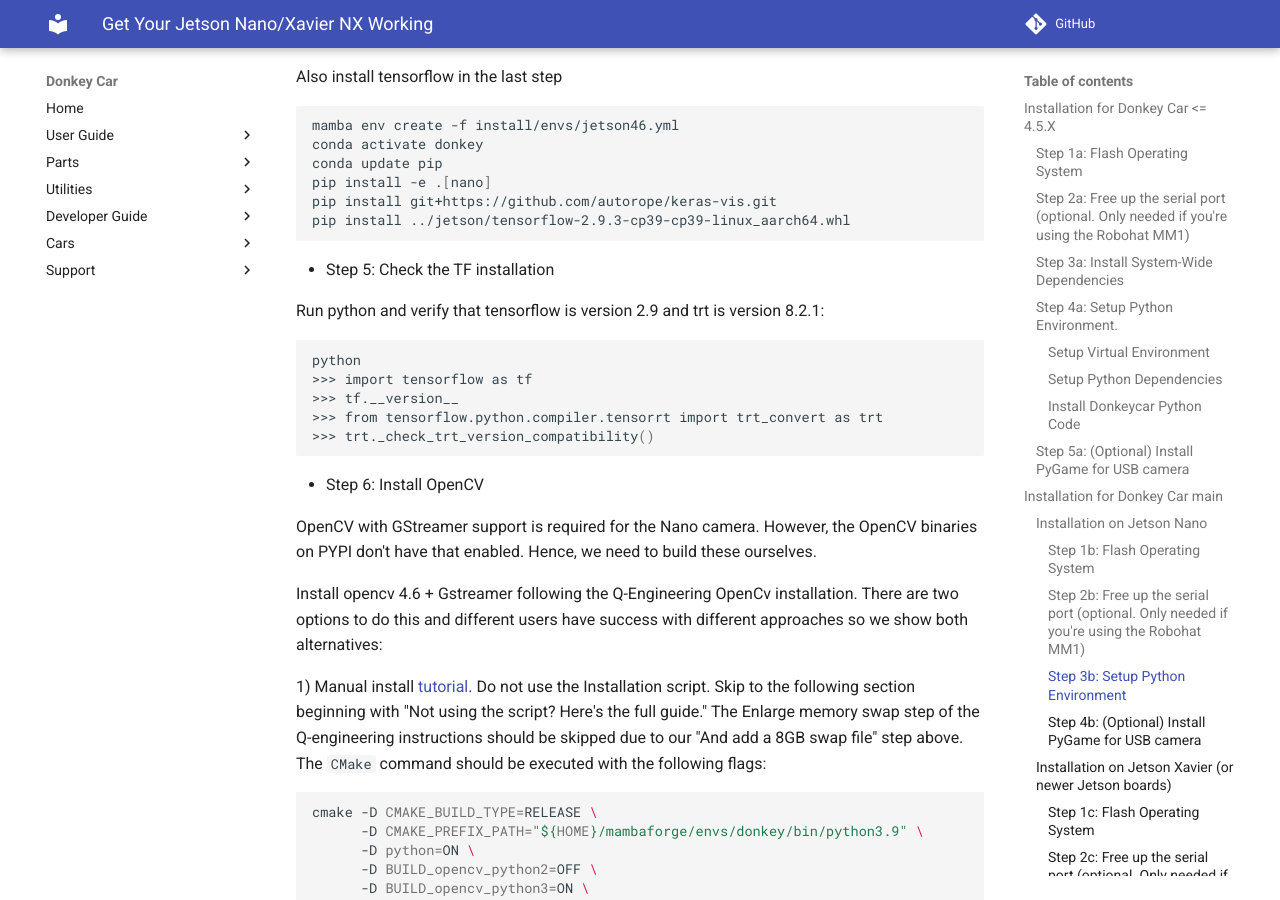
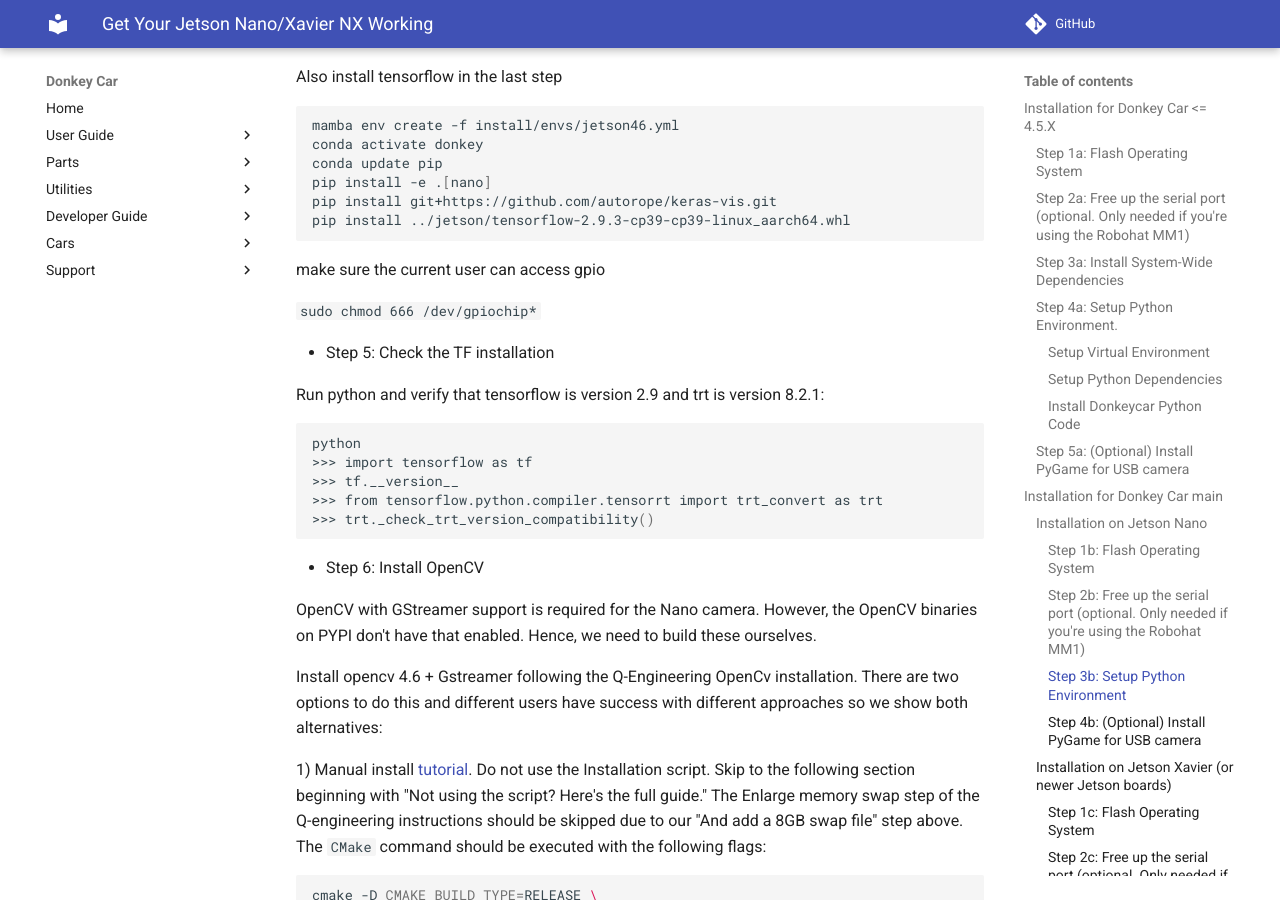
Before and after one commit to autorope/donkeydocs, an MkDocs documentation site: the page built from docs/guide/robot_sbc/setup_jetson_nano.md, in a window 1280 px wide and 900 px high, scrolled down 5479 px. Built offline with MkDocs 1.6.1 and Material for MkDocs 9.7.7, drawn with Linux system fonts in a browser that asks for light colours; comment, search, counter and statistics services are not loaded.

Commit message:
feat: fix GPIO permission error on Jetson Nano

````diff
--- a/docs/guide/robot_sbc/setup_jetson_nano.md
+++ b/docs/guide/robot_sbc/setup_jetson_nano.md
@@ -286,6 +286,9 @@ pip install -e .[nano]
 pip install git+https://github.com/autorope/keras-vis.git
 pip install ../jetson/tensorflow-2.9.3-cp39-cp39-linux_aarch64.whl
 ```
+make sure the current user can access gpio
+
+```sudo chmod 666 /dev/gpiochip*```
 
 * Step 5: Check the TF installation
 
````
